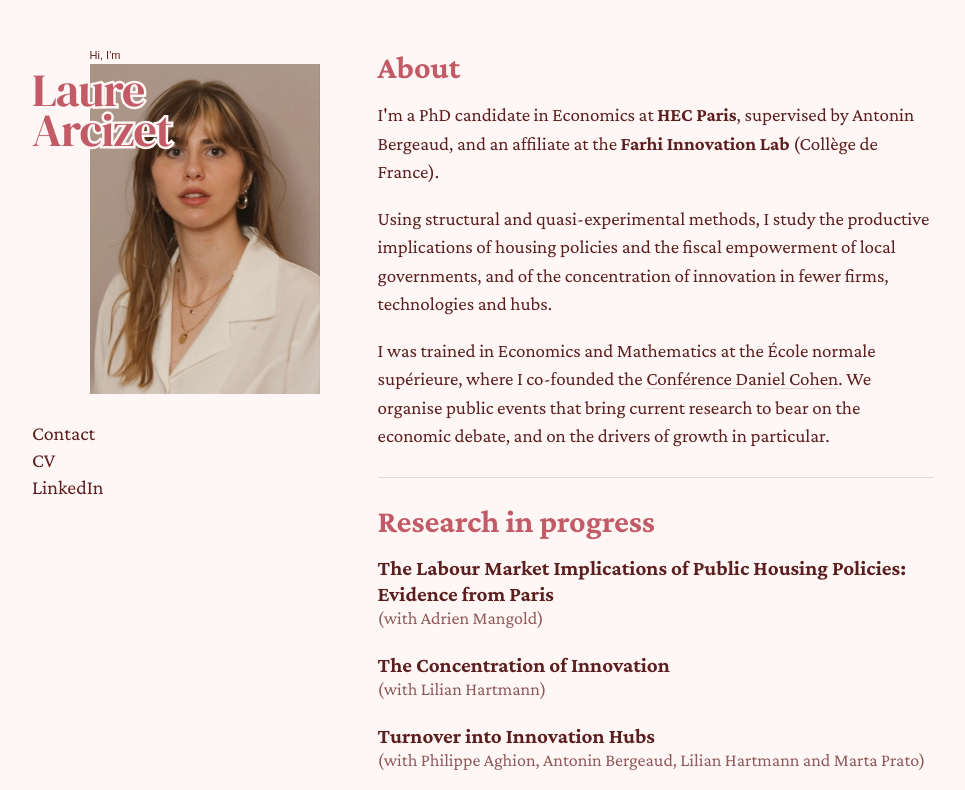
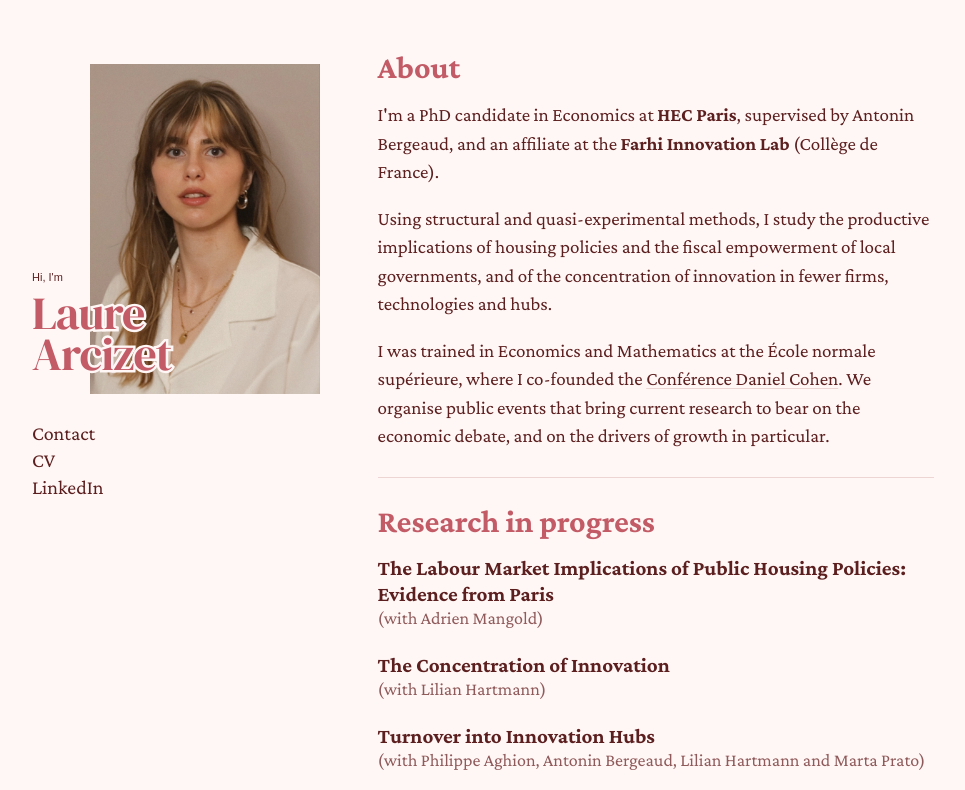
Before and after one commit to laurearzt/laurearzt, a plain HTML site: page index.html in a window 1280 px wide. Shown: the top 790 px of the page, without its empty margins (128-1093 px from the left). Drawn offline with nearby package versions, Linux system fonts and the light colour scheme.

Commit message:
Update index.html

```diff
--- a/index.html
+++ b/index.html
@@ -39,7 +39,25 @@ h3 a { text-decoration: none; }
   header { position: static; margin-bottom: 36px; }
   h1 { font-size: 46px; }
 }
+  .namecard img {
+  display: block;
+  width: 100%;
+  height: auto;
+  aspect-ratio: auto;
+}
 
+.namecard h1 {
+  top: auto;
+  bottom: 20px;
+  left: 0;
+}
+
+.namecard p {
+  top: auto;
+  bottom: calc(20px + 1.76 * clamp(34px, 4.6vw, 46px) + 10px);
+  left: 0;
+  margin: 0;
+}
 </style>
 </head>
 <body>
```
